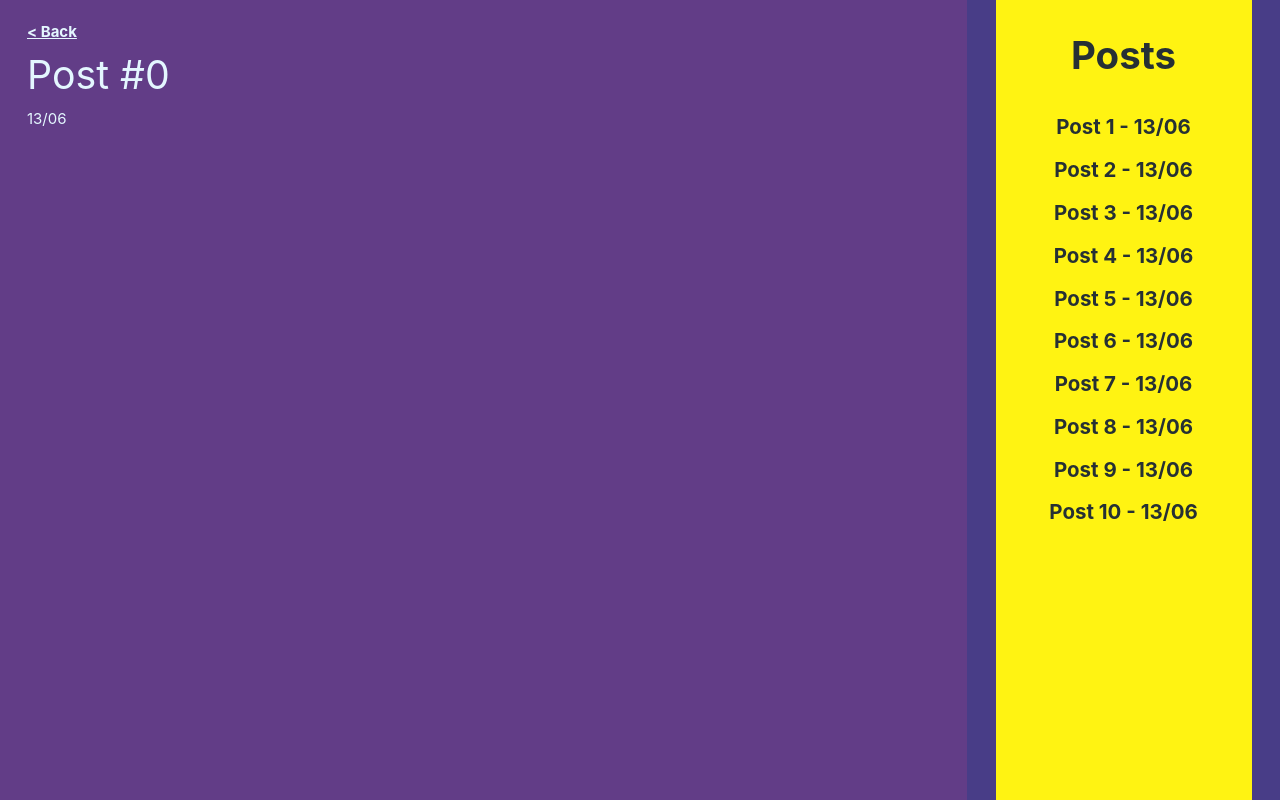
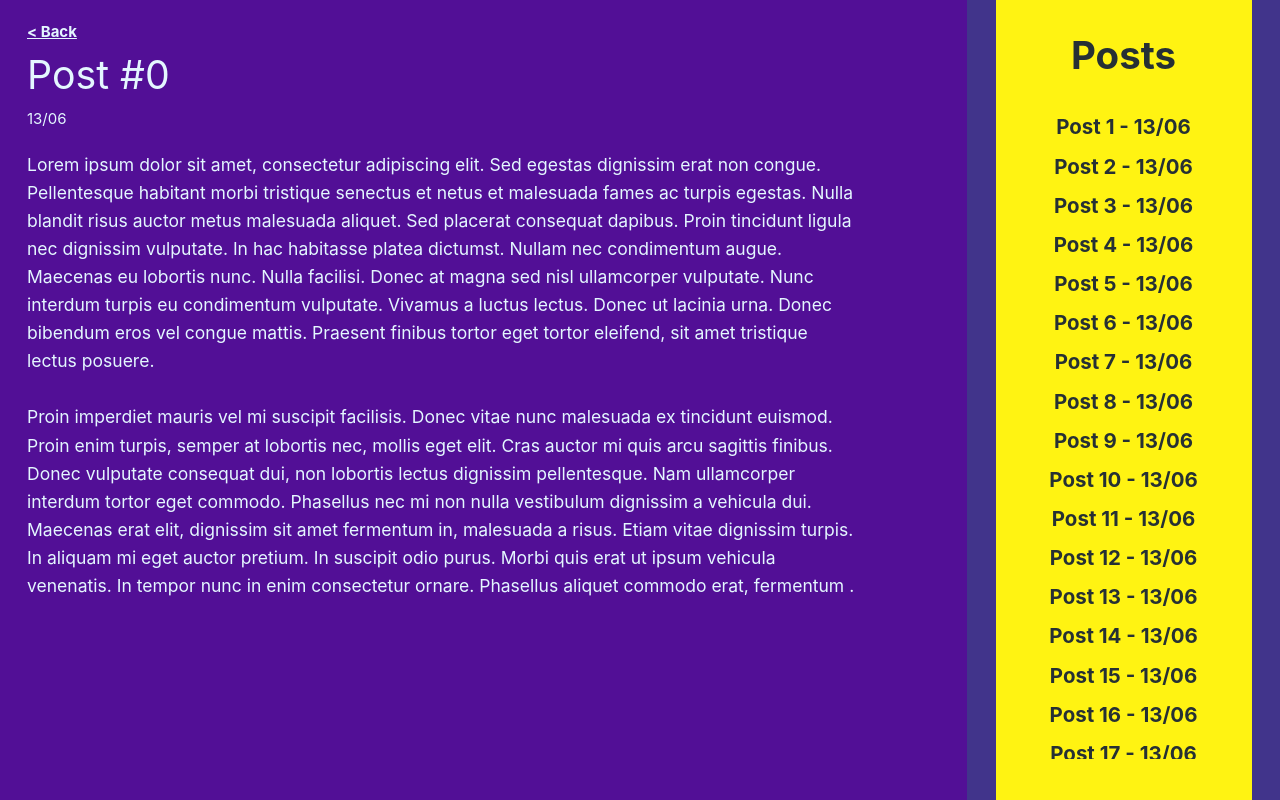
Before and after one commit to GuztaJF-DS/portfolio-v2, a Vue app: page /posts in a window 1280 px wide. Built offline with nearby package versions, Linux system fonts and the light colour scheme.

Commit message:
feat: updated the design for the posts page

```diff
--- a/src/views/PostsView.vue
+++ b/src/views/PostsView.vue
@@ -18,13 +18,16 @@ watch(useRoute(), ({query})=>{
       <RouterLink :to="{ path: '/'}">{{'<'}} Back</RouterLink>
       <h2>Post #{{ currentPage }}</h2>
       <h4>13/06</h4>
-
+      <h3>
+          Lorem ipsum dolor sit amet, consectetur adipiscing elit. Sed egestas dignissim erat non congue. Pellentesque habitant morbi tristique senectus et netus et malesuada fames ac turpis egestas. Nulla blandit risus auctor metus malesuada aliquet. Sed placerat consequat dapibus. Proin tincidunt ligula nec dignissim vulputate. In hac habitasse platea dictumst. Nullam nec condimentum augue. Maecenas eu lobortis nunc. Nulla facilisi. Donec at magna sed nisl ullamcorper vulputate. Nunc interdum turpis eu condimentum vulputate. Vivamus a luctus lectus. Donec ut lacinia urna. Donec bibendum eros vel congue mattis. Praesent finibus tortor eget tortor eleifend, sit amet tristique lectus posuere.
+          {{ "\n\n" }}Proin imperdiet mauris vel mi suscipit facilisis. Donec vitae nunc malesuada ex tincidunt euismod. Proin enim turpis, semper at lobortis nec, mollis eget elit. Cras auctor mi quis arcu sagittis finibus. Donec vulputate consequat dui, non lobortis lectus dignissim pellentesque. Nam ullamcorper interdum tortor eget commodo. Phasellus nec mi non nulla vestibulum dignissim a vehicula dui. Maecenas erat elit, dignissim sit amet fermentum in, malesuada a risus. Etiam vitae dignissim turpis. In aliquam mi eget auctor pretium. In suscipit odio purus. Morbi quis erat ut ipsum vehicula venenatis. In tempor nunc in enim consectetur ornare. Phasellus aliquet commodo erat, fermentum .
+        </h3>
     </div>
     <div class="linksPart">
       <div class="wrapper">
         <h1>Posts</h1>
         <nav>
-          <span :key="n" v-for="n in 10">
+          <span :key="n" v-for="n in 20">
             <RouterLink active-class="active" :to="{ path: '/posts', query: { page: n} }">Post {{ n }} - 13/06</RouterLink>
           </span>
         </nav>
@@ -35,16 +38,19 @@ watch(useRoute(), ({query})=>{
 
 <style scoped lang="scss">
 .main {
+  max-height: 100vh;
   min-height: 100vh;
   display: flex;
   justify-content: space-between;
-  background-color: #623D87;
+  background-color: #520F96;
   color:#E4F7FF;
 }
 
 .TextPart {
   margin-top: 20px;
   margin-left: 27px;
+  width: 65%;
+  overflow-y: auto;
   a{
     color:#E4F7FF;
     font-weight: 700;
@@ -52,6 +58,11 @@ watch(useRoute(), ({query})=>{
   h2 {
     width: 30vw;
     font-size: 3.07vw;
+  }
+  h3 {
+    margin-top: 20px;
+    overflow-wrap: break-word;
+    white-space: pre-line;
   }
 
   @media (max-width: 768px) {
@@ -74,7 +85,7 @@ watch(useRoute(), ({query})=>{
   align-items: center;
   width: 24.45vw;
   max-width: 452px;
-  background-color: #483D87;
+  background-color: #41348b;
 
   h3 {
     height: 100%;
@@ -84,7 +95,7 @@ watch(useRoute(), ({query})=>{
   .wrapper {
     background-color: #FFF312;
     width: 20vw;
-    height: 100%;
+    max-height: 100vh;
     max-width: 288px;
     text-align: center;
 
@@ -92,12 +103,17 @@ watch(useRoute(), ({query})=>{
       display: flex;
       flex-direction: column;
       justify-content: flex-start;
+      overflow-y: auto;
+      max-height: 81%;
       span {
-        margin-bottom: 10px;
+        margin-bottom: 0.5vw;
       }
 
       a:hover {
         font-size: 2.4vw;
+        @media (min-width:1440px) {
+          font-size: 33.56px;
+        }
       }
     }
   }
@@ -107,6 +123,12 @@ watch(useRoute(), ({query})=>{
     font-size: 3vw;
     font-weight: bold;
     margin: 25px 0px;
+    @media (min-width:1440px) {
+      font-size: 43.17px;
+    }
+    @media (max-width: 768px) {
+      font-size: 23.07px;
+    }
   }
 
   a {
@@ -118,6 +140,10 @@ watch(useRoute(), ({query})=>{
     @media (min-width:1440px) {
       font-size: 29px;
     }
+
+    @media (max-width: 768px) {
+      font-size: 12.3px;
+    }
   }
 }
 </style>
```
